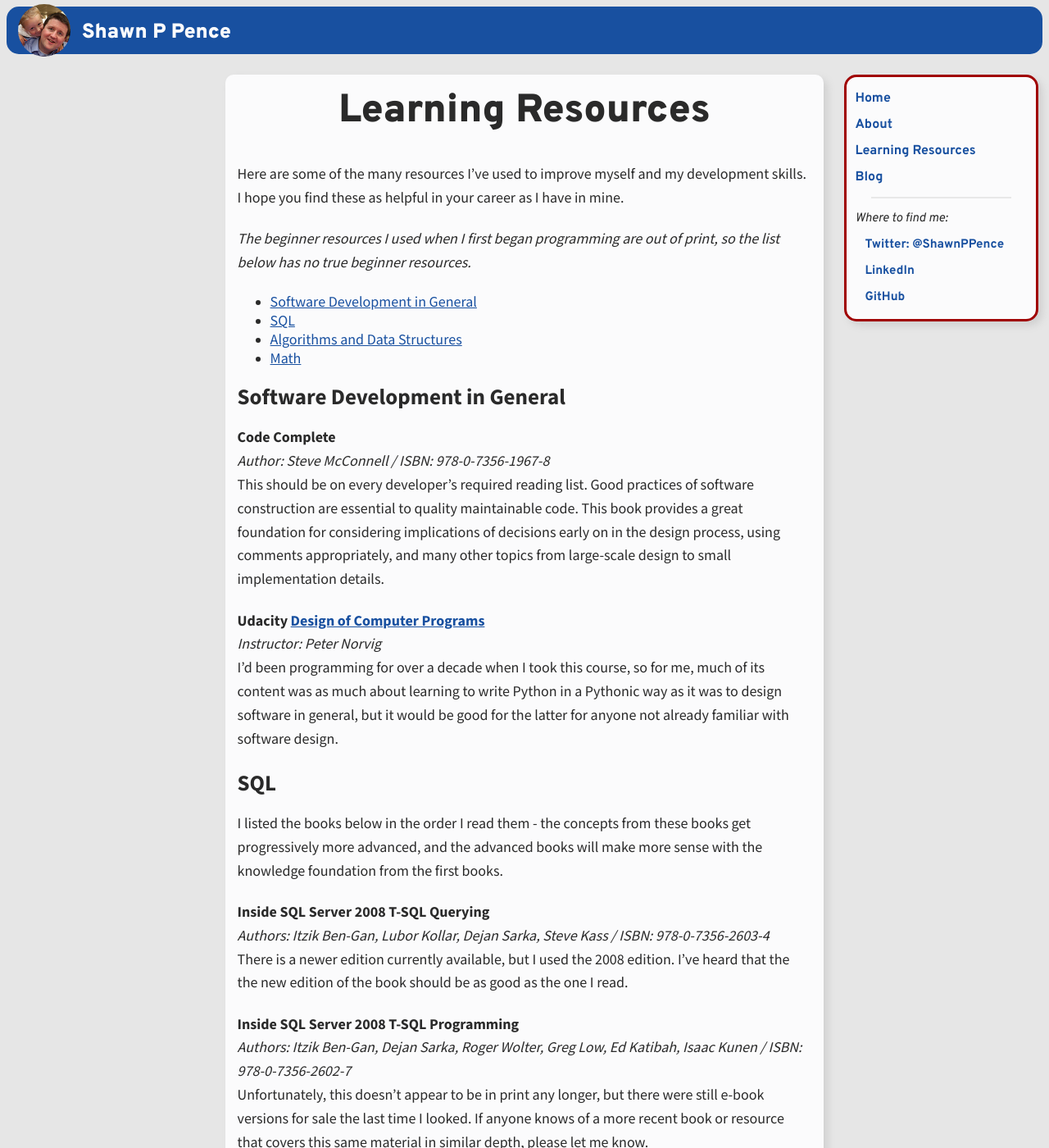
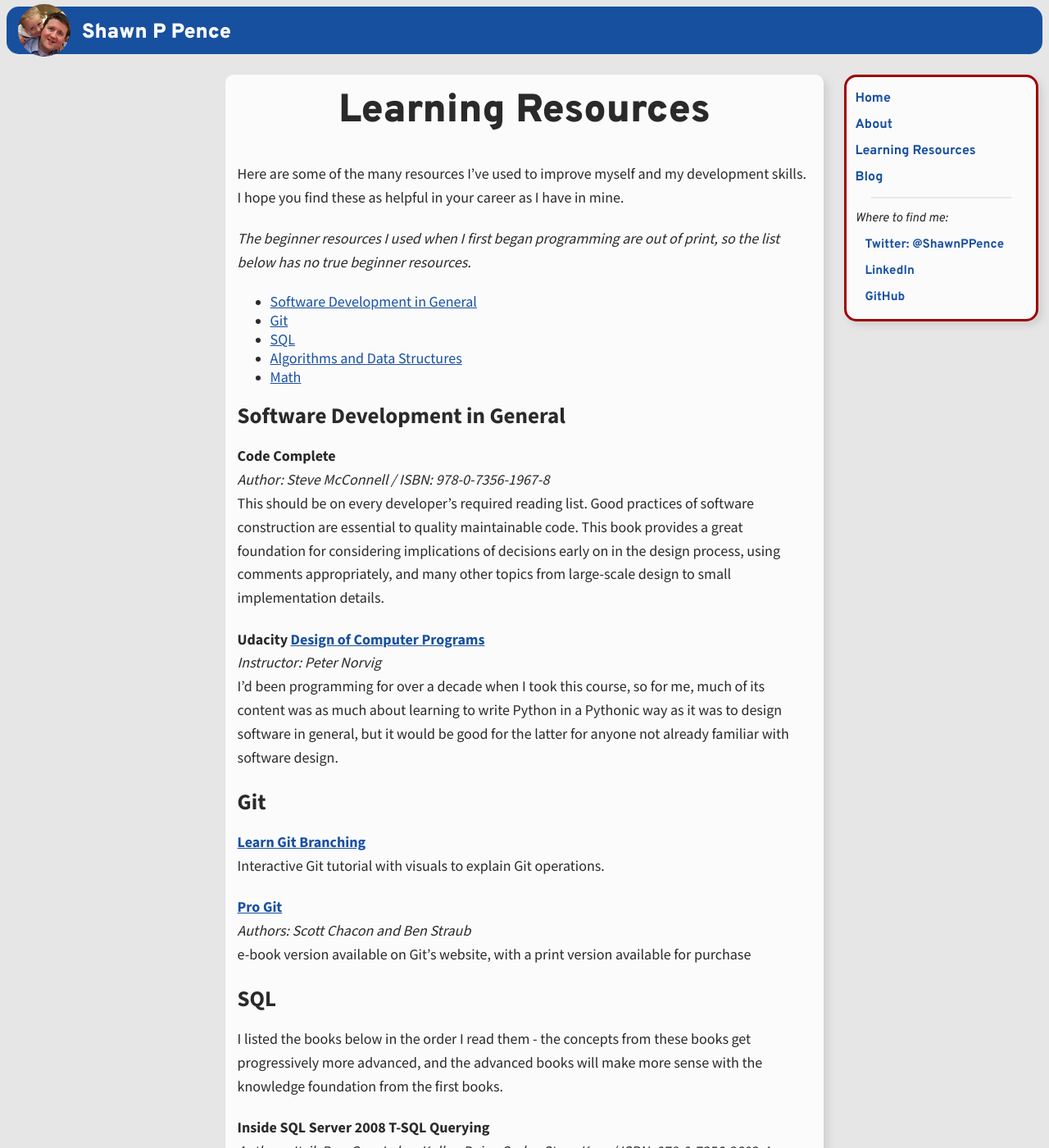
Before and after one commit to ShawnPence/shawnpence.github.io, a Jekyll site: the page built from resources.md, in a window 1280 px wide and 1400 px high. Shown: the whole window at 82% size. Built offline with Jekyll 4.4.1, drawn with Linux system fonts in a browser that asks for light colours.

Commit message:
add Git resources

```diff
--- a/resources.md
+++ b/resources.md
@@ -9,6 +9,7 @@ Here are some of the many resources I've used to improve myself and my developme
 *The beginner resources I used when I first began programming are out of print, so the list below has no true beginner resources.*
 
 - [Software Development in General](#software-development-in-general)
+- [Git](#git)
 - [SQL](#sql)
 - [Algorithms and Data Structures](#algorithms-and-data-structures)
 - [Math](#math)
@@ -22,6 +23,15 @@ This should be on every developer's required reading list. Good practices of sof
 **Udacity [Design of Computer Programs](https://www.udacity.com/course/design-of-computer-programs--cs212)**<br>
 *Instructor: Peter Norvig*<br>
 I'd been programming for over a decade when I took this course, so for me, much of its content was as much about learning to write Python in a Pythonic way as it was to design software in general, but it would be good for the latter for anyone not already familiar with software design.
+
+## Git
+
+**[Learn Git Branching](https://learngitbranching.js.org/)**<br>
+Interactive Git tutorial with visuals to explain Git operations.
+
+**[Pro Git](https://git-scm.com/book/en/v2)**<br>
+*Authors:  Scott Chacon and Ben Straub*<br>
+e-book version available on Git's website, with a print version available for purchase
 
 ## SQL
 
```
